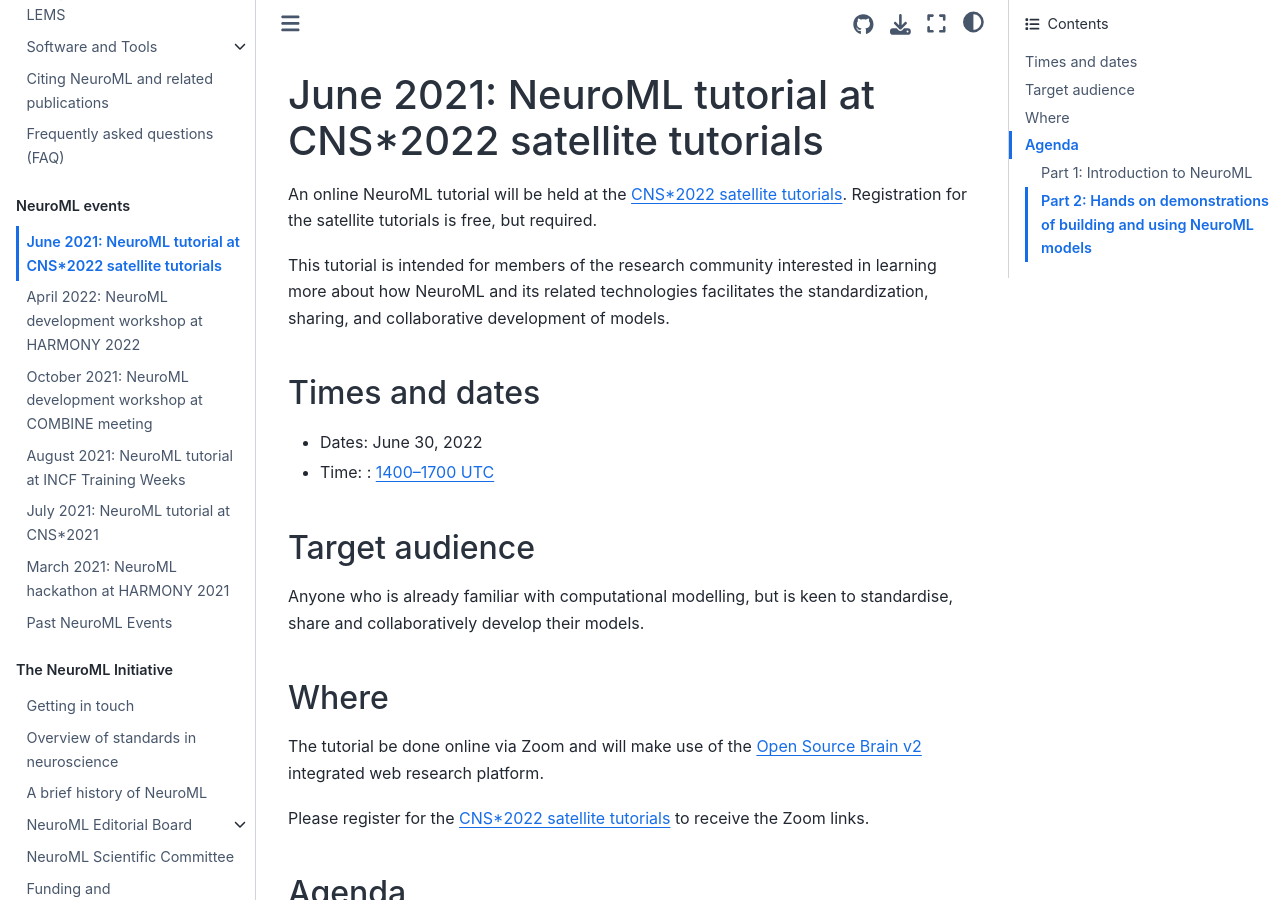
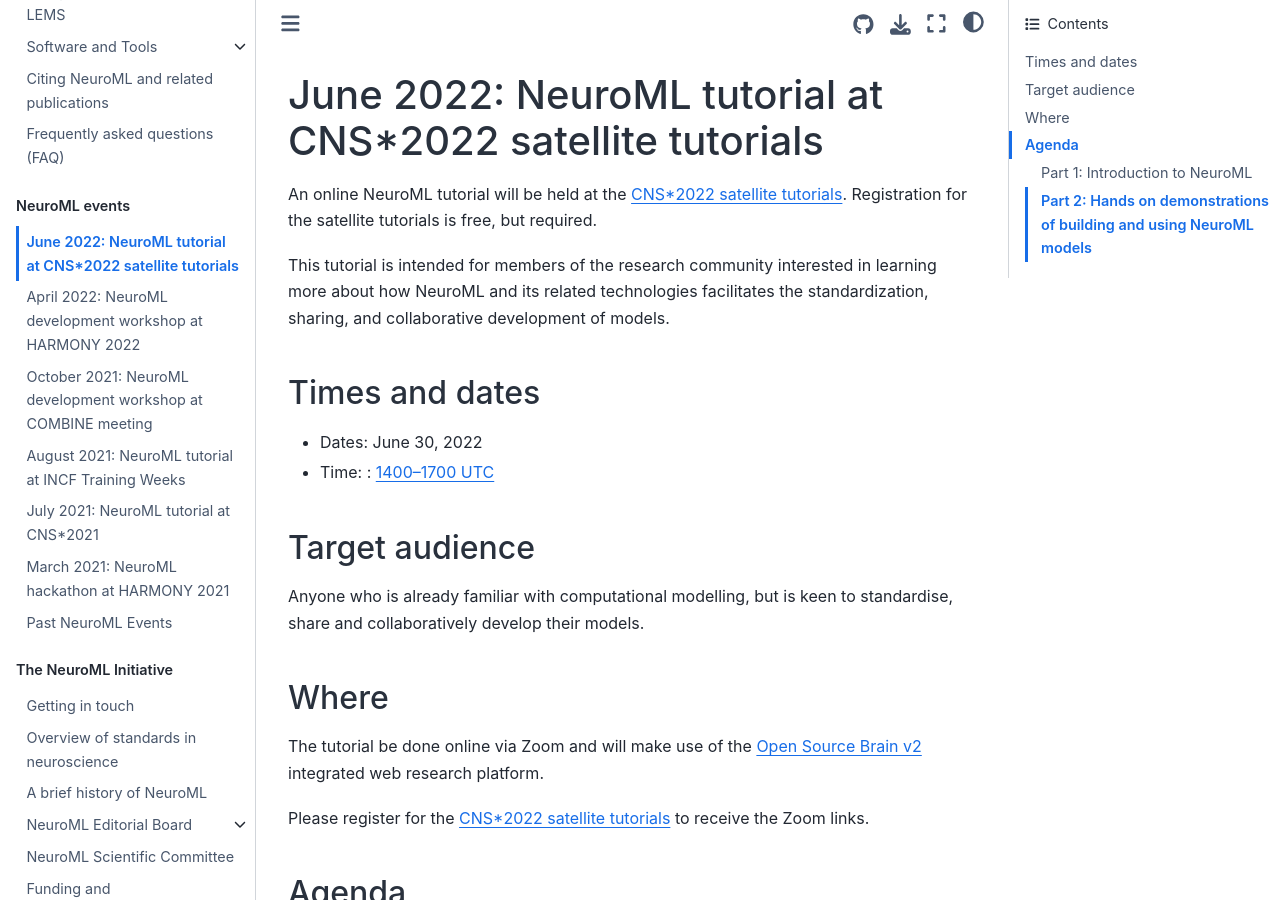
Before and after one commit to NeuroML/Documentation, a Jupyter Book: the page built from source/Events/20220630-CNS2022.md, in a window 1280 px wide and 900 px high. Built offline with Jupyter Book 1.0.4 settings and Sphinx 7.4.7 and the Sphinx Book theme 1.1.4, drawn with Linux system fonts in a browser that asks for light colours.

Commit message:
chore: correct year

```diff
--- a/source/Events/20220630-CNS2022.md
+++ b/source/Events/20220630-CNS2022.md
@@ -1,5 +1,5 @@
 (neuromlevents:202206cns)=
-# June 2021: NeuroML tutorial at CNS*2022 satellite tutorials
+# June 2022: NeuroML tutorial at CNS*2022 satellite tutorials
 
 An online NeuroML tutorial will be held at the [CNS*2022 satellite tutorials](https://ocns.github.io/SoftwareWG/pages/software-wg-satellite-tutorials-at-cns-2022.html).
 Registration for the satellite tutorials is free, but required.
```
